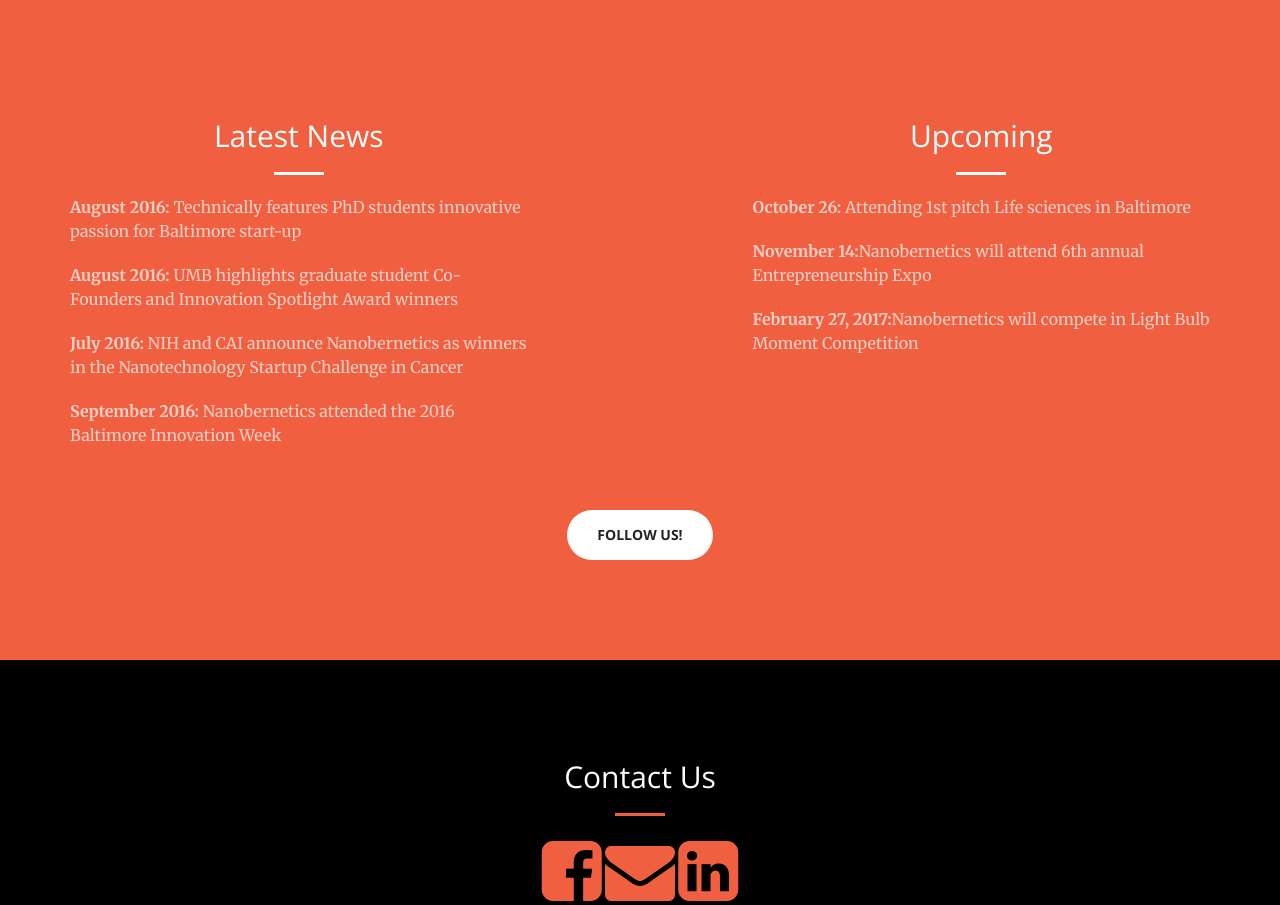
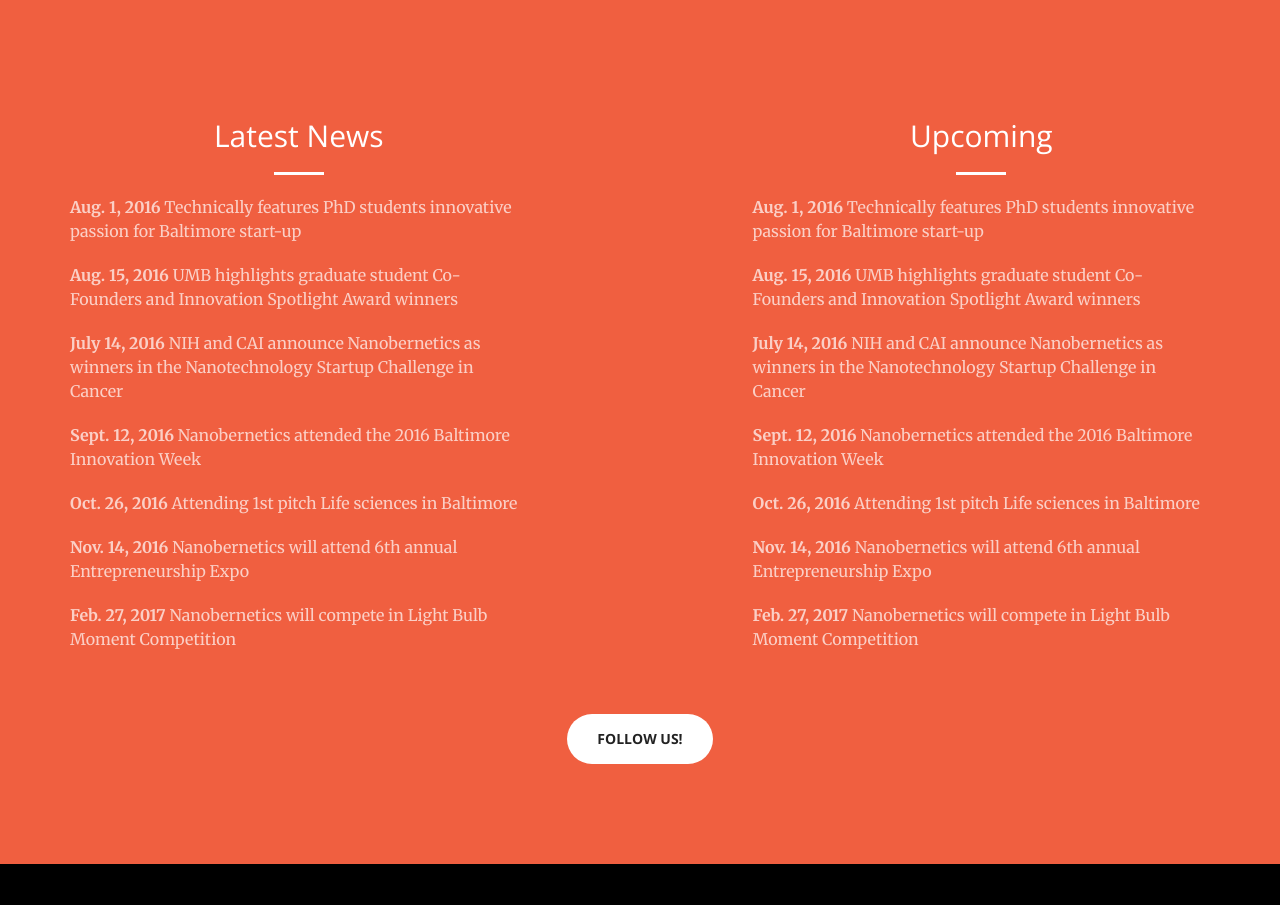
Before and after one commit to gh4x/Nanobernetics, a Django app: template welcome/templates/welcome/index.html in a window 1280 px wide. Shown: the part 3151-4056 px from the top of the page. Run offline with Django 3.2, Linux system fonts and the light colour scheme; the template is opened without the code that fills it: values that come from a table or form of the project are taken from there, others are empty; data comes from the database, SQL or seed files in the repository; style sheets or scripts are compiled from the project's sources; some libraries are stand-ins or nearby versions.

Commit message:
added events to view

```diff
--- a/welcome/templates/welcome/index.html
+++ b/welcome/templates/welcome/index.html
@@ -201,48 +201,25 @@
                 <div class="col-lg-5">
                     <h2 class="text-center">Latest News</h2>
                     <hr class="light">
+                    {% for event in past_events %}
                         <p>
-                        <a href="http://technical.ly/baltimore/2016/08/16/nanobernetics-umd-phd-camilo-vanegas-elizabeth-weingarter/" class="text-faded">
-                            <b>August 2016:</b> Technically features PhD students innovative passion for Baltimore start-up
-
+                            <a href="{{ event.link }}" class="text-faded">
+                                <b>{{ event.date }}</b> {{ event.summary }}
                             </a>
                          </p>
-                    <p>
-                        <a href="http://elm.umaryland.edu/young-som-entrepreneurs-win-national-contest/" class="text-faded">
-                            <b>August 2016:</b> UMB highlights graduate student Co-Founders and Innovation Spotlight Award winners
-
-                        </a>
-                    </p>
-                    <p>
-                        <a href="http://www.prweb.com/releases/2016/07/prweb13575946.htm" class="text-faded">
-                            <b>July 2016:</b> NIH and CAI announce Nanobernetics as winners in the Nanotechnology Startup Challenge in Cancer
-                        </a>
-                    </p>
-                    <p>
-                         <a href="http://2016.baltimoreinnovationweek.com/" class="text-faded">
-                            <b>September 2016:</b> Nanobernetics attended the 2016 Baltimore Innovation Week
-                         </a>
-                     </p>
+                    {%  endfor %}
                 </div>
 
                 <div class="col-lg-5 col-lg-offset-2">
                     <h2 class="text-center">Upcoming</h2>
                     <hr class="light">
+                    {% for event in upcoming_events %}
                         <p>
-                         <a href="http://www.1stpitchlifescience.com/" class="text-faded">
-                            <b>October 26:</b> Attending 1st pitch Life sciences in Baltimore
+                            <a href="{{ event.link }}" class="text-faded">
+                                <b>{{ event.date }}</b> {{ event.summary }}
                             </a>
                          </p>
-                    <p>
-                         <a href="http://tedco.md/events/entrepreneur-expo-2016/" class="text-faded">
-                            <b>November 14:</b>Nanobernetics will attend 6th annual Entrepreneurship Expo
-                         </a>
-                    </p>
-                    <p>
-                         <a href="http://medschool.umaryland.edu/osa/lightbulbmoment.asp" class="text-faded">
-                            <b>February 27, 2017:</b>Nanobernetics will compete in Light Bulb Moment Competition
-                         </a>
-                    </p>
+                    {%  endfor %}
                 </div>
 
                 <div class="col-lg-8 col-lg-offset-2 text-center">
```
Also changed, not shown: welcome/views.py (+7 -1 lines). Lines whose indentation alone changed are shown as unchanged.
